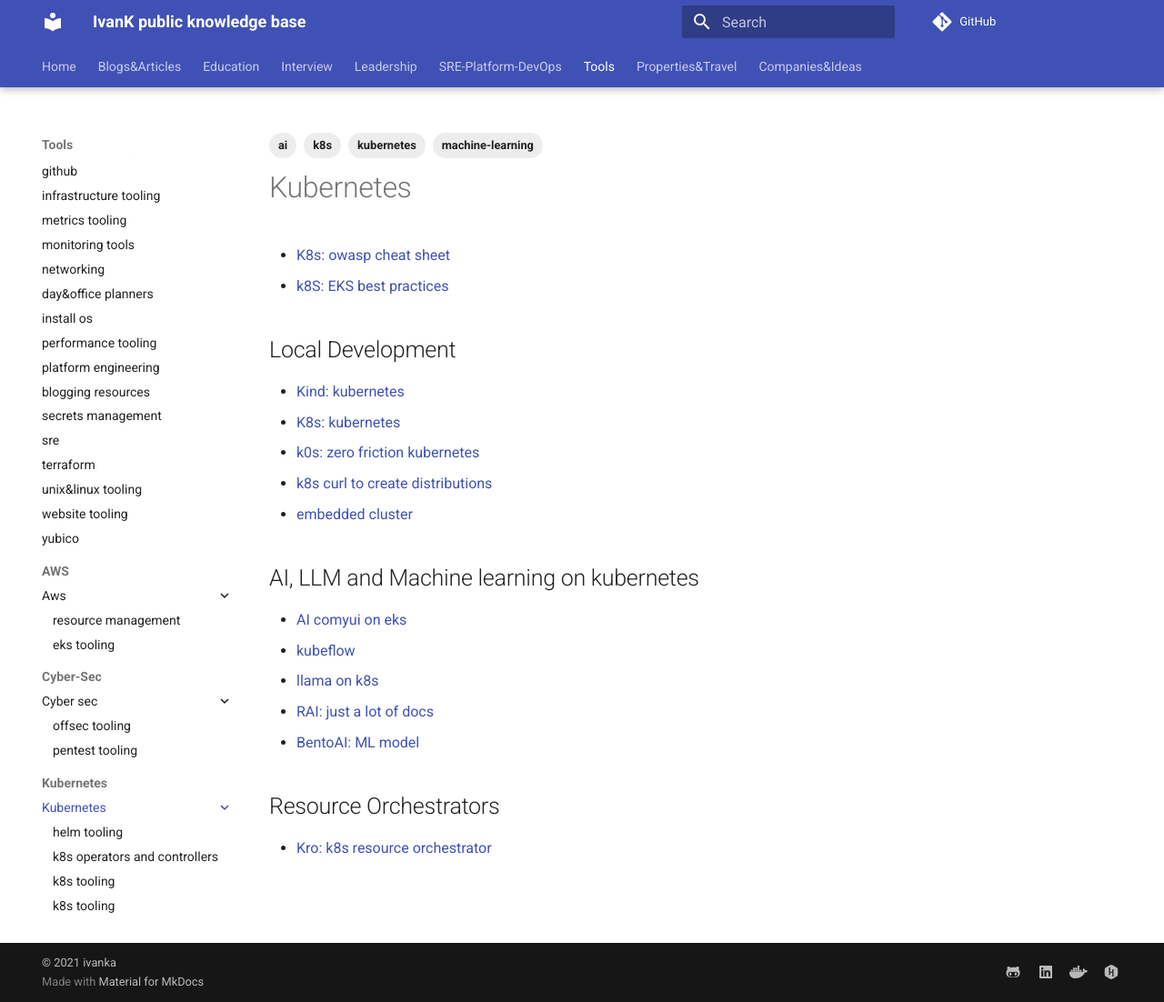
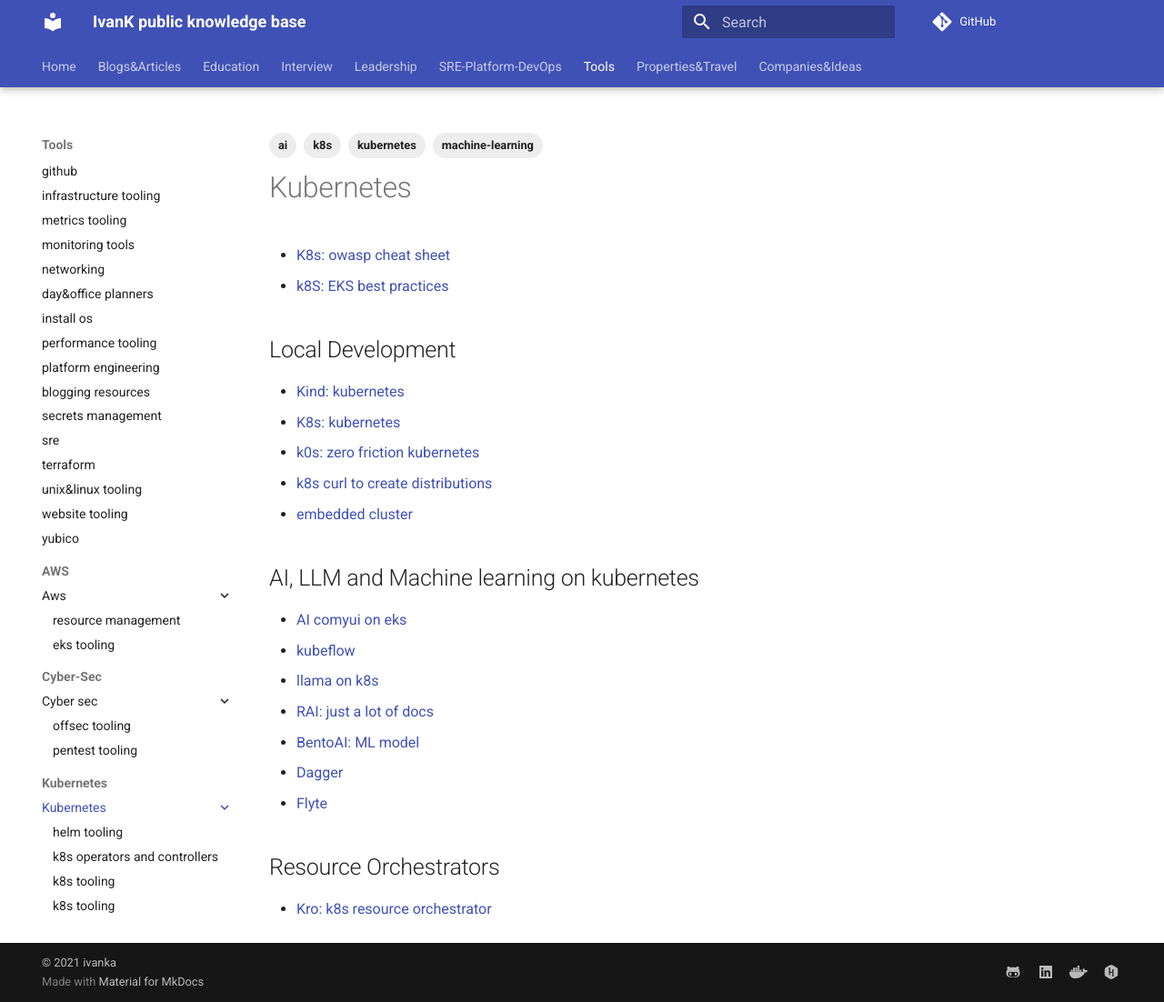
Before and after one commit to ivankatliarchuk/knowledge-base, an MkDocs documentation site: the page built from docs/tools/kubernetes/index.md, in a window 1280 px wide and 1102 px high. Shown: the whole window at 91% size. Built offline with MkDocs 1.6.1 and Material for MkDocs 9.7.7, drawn with Linux system fonts in a browser that asks for light colours; comment, search, counter and statistics services are not loaded.

Commit message:
added AI tools
Signed-off-by: ivan katliarchuk <ivan.katliarchuk@gmail.com>

```diff
--- a/docs/tools/kubernetes/index.md
+++ b/docs/tools/kubernetes/index.md
@@ -26,6 +26,8 @@
 - [llama on k8s](https://docs.lambdalabs.com/education/large-language-models/k8s-ollama-llama-3-2/)
 - [RAI: just a lot of docs](https://docs.ray.io/en/latest/ray-more-libs/index.html)
 - [BentoAI: ML model](https://docs.bentoml.com/en/latest/get-started/hello-world.html)
+- [Dagger](https://docs.dagger.io/)
+- [Flyte](https://github.com/ik-artificial-ai/flyte-ml-fork)
 
 ## Resource Orchestrators
 
```
Also changed, not shown: docs/quicklinks.md (+1 -1 lines).
